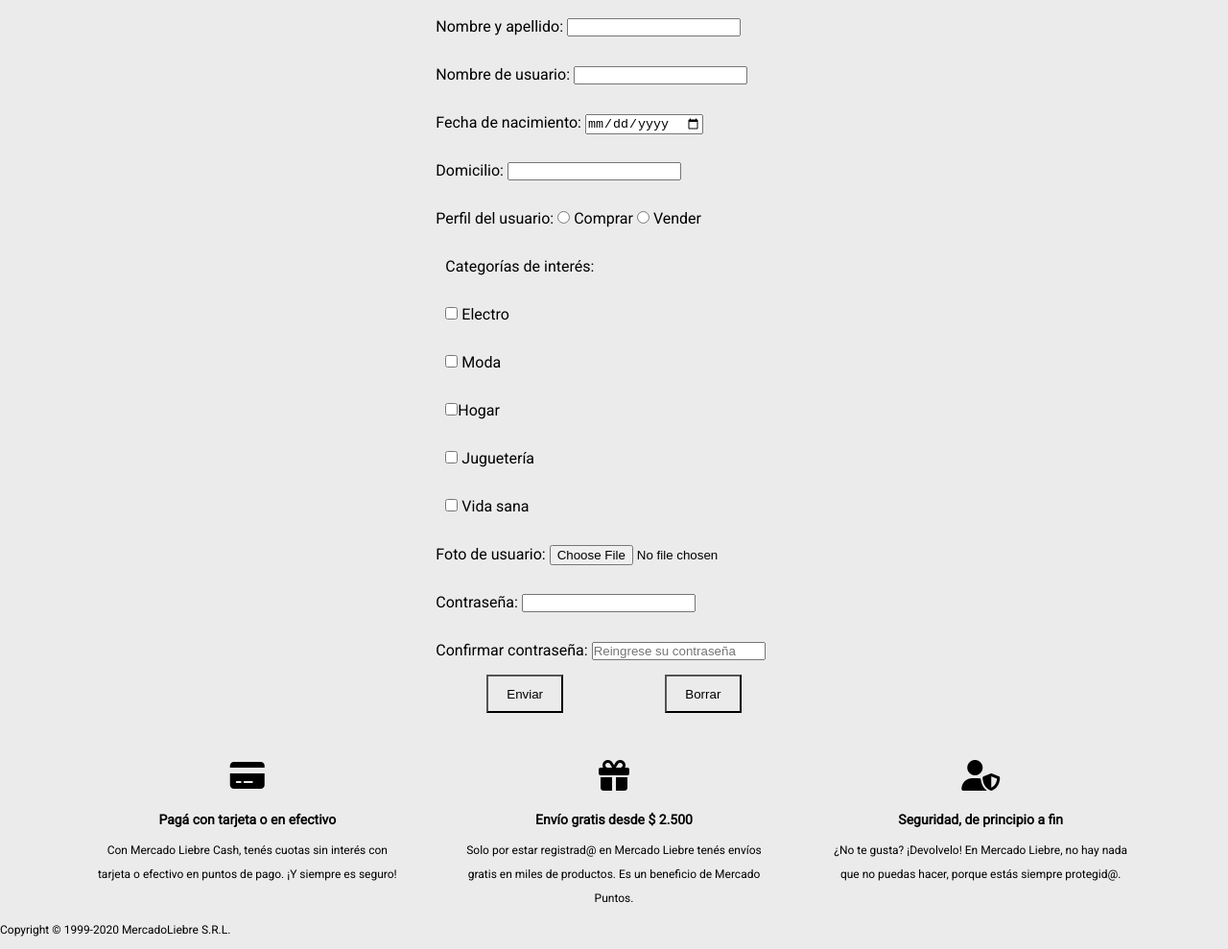
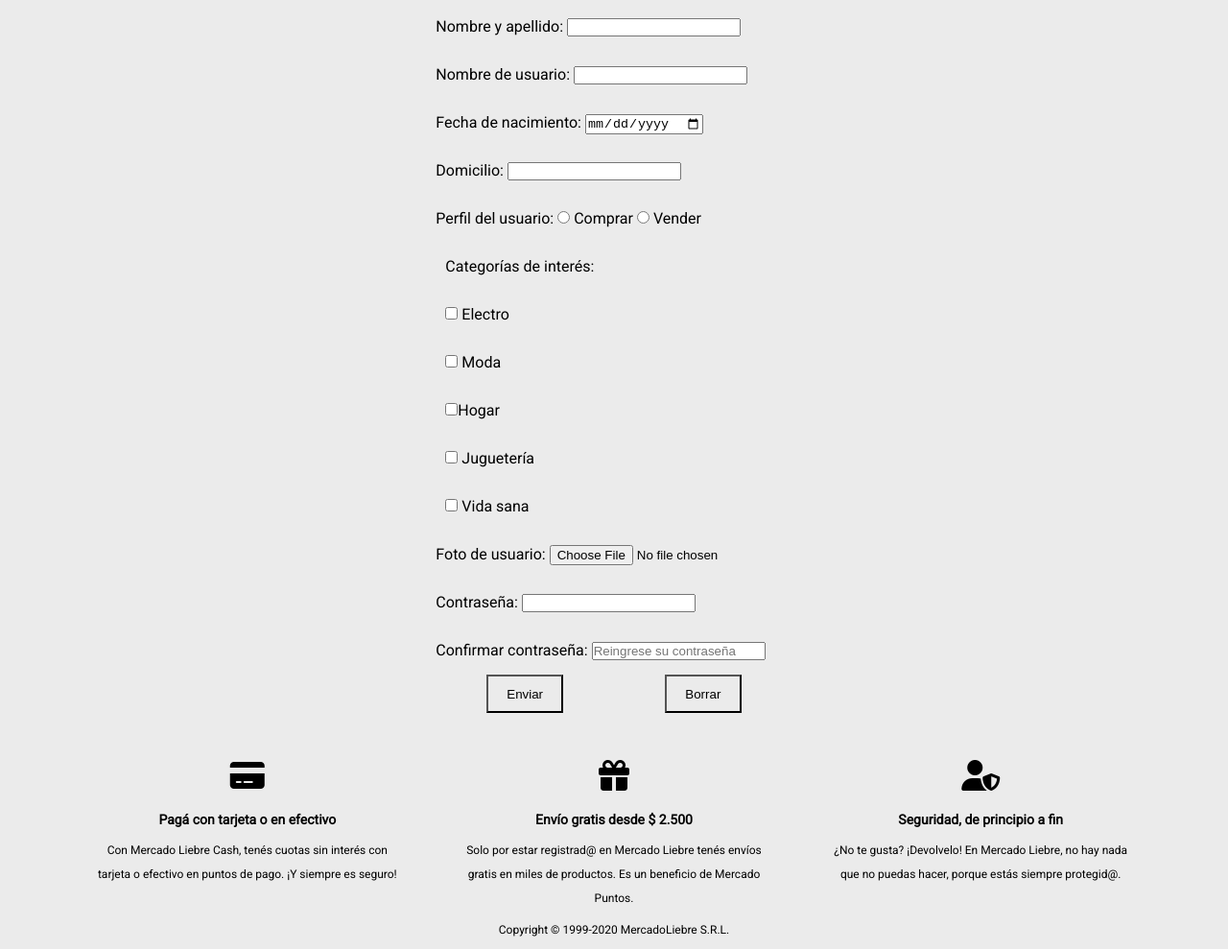
Before and after one commit to flormrivero/mercadoliebre, a website: page views/register.html in a window 1280 px wide. Shown: the part 1000-1989 px from the top of the page at 96% size. Drawn offline with Linux system fonts and the light colour scheme; files that its build step writes are made by us from their sources; files whose address does not match are found by name.

Commit message:
Cambios en section

```diff
--- a/public/styles.css
+++ b/public/styles.css
@@ -56,6 +56,10 @@ body {
 }
 section {
     line-height: 40px;
+    display: flex;
+    flex-direction: row;
+    flex-wrap: wrap;
+    justify-content: center;
 }
 
 p {
@@ -217,6 +221,9 @@ button:hover {
     .descripciones {
         display: none;
     }
+    article {
+        width: 100%;
+    }
     nav {
         display: none;
     }
@@ -285,6 +292,7 @@ button:hover {
         position: relative;
         cursor: pointer ;
         transition: all 0,5s infinite;
+
     }
     article:hover {
         box-shadow: 3px 3px 3px rgb(56, 54, 54);
```
